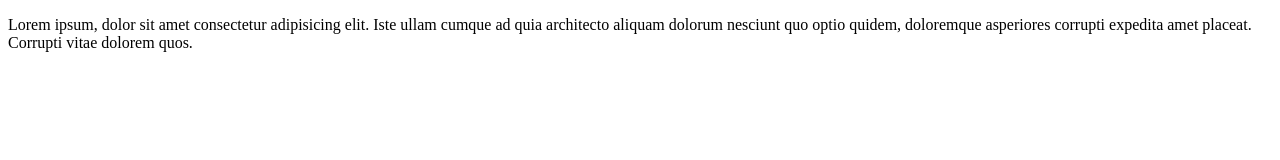
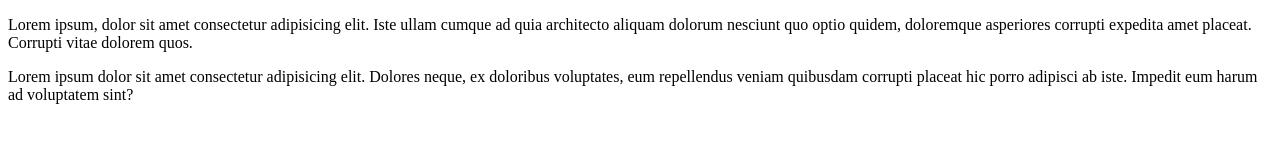
Before and after one commit to Bharath1126/fourth, a plain HTML site: page index.html in a window 1280 px wide. Drawn offline with Linux system fonts and the light colour scheme.

Commit message:
2nd update index.html

```diff
--- a/index.html
+++ b/index.html
@@ -7,5 +7,6 @@
 </head>
 <body>
     <p>Lorem ipsum, dolor sit amet consectetur adipisicing elit. Iste ullam cumque ad quia architecto aliquam dolorum nesciunt quo optio quidem, doloremque asperiores corrupti expedita amet placeat. Corrupti vitae dolorem quos.</p>
+<p>Lorem ipsum dolor sit amet consectetur adipisicing elit. Dolores neque, ex doloribus voluptates, eum repellendus veniam quibusdam corrupti placeat hic porro adipisci ab iste. Impedit eum harum ad voluptatem sint?</p>
 </body>
 </html>
```
